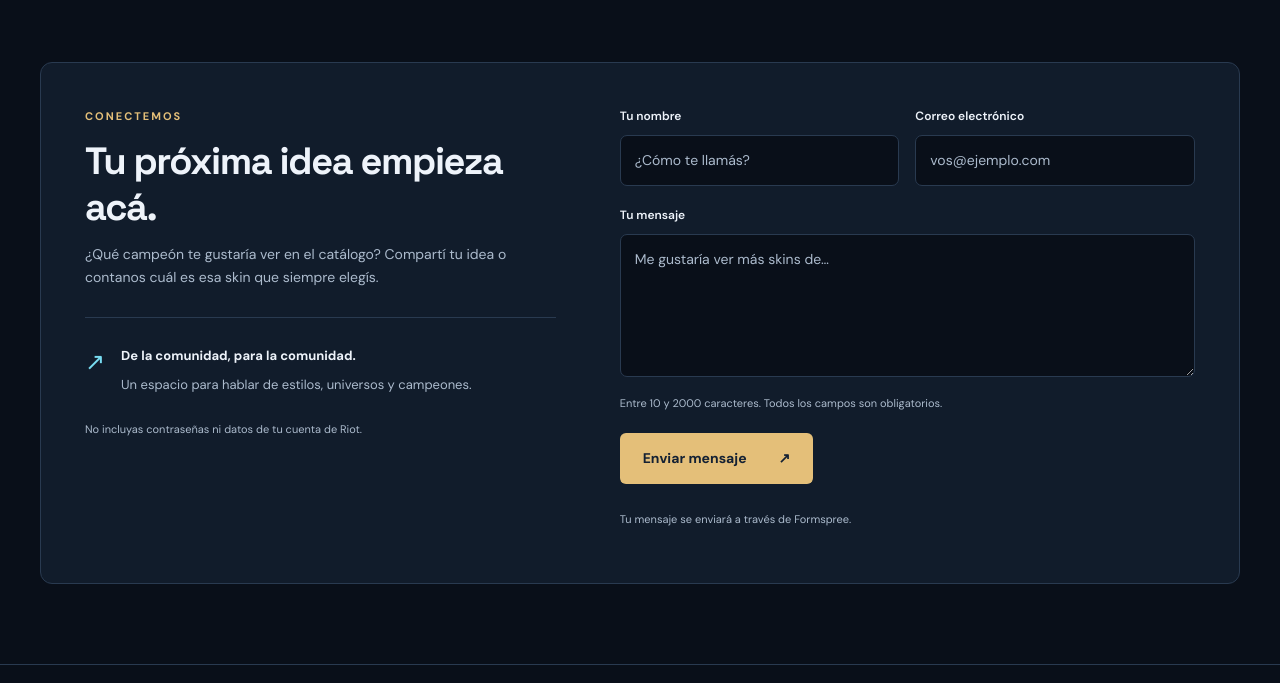
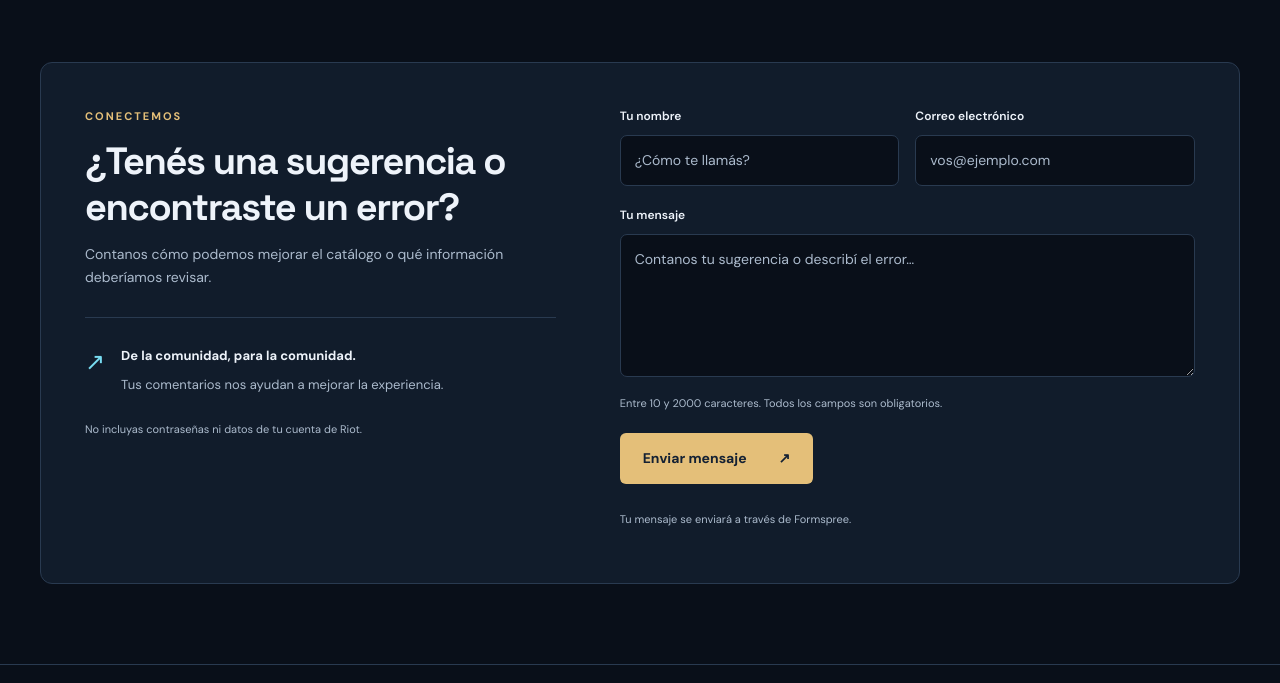
Before and after one commit to ccabeda/GRIETA-SKINS, a website: page index.html in a window 1280 px wide. Shown: the part 2060-2743 px from the top of the page. Drawn offline with Linux system fonts and the light colour scheme; no server answers.

Commit message:
fix: orienta el contacto a sugerencias y errores

```diff
--- a/index.html
+++ b/index.html
@@ -184,16 +184,13 @@
             <section id="contacto" aria-labelledby="titulo-contacto">
                 <div class="contacto-intro">
                     <p class="etiqueta">CONECTEMOS</p>
-                    <h2 id="titulo-contacto">Tu próxima idea empieza acá.</h2>
-                    <p>
-                        ¿Qué campeón te gustaría ver en el catálogo? Compartí tu idea o contanos cuál es esa skin que
-                        siempre elegís.
-                    </p>
+                    <h2 id="titulo-contacto">¿Tenés una sugerencia o encontraste un error?</h2>
+                    <p>Contanos cómo podemos mejorar el catálogo o qué información deberíamos revisar.</p>
                     <div class="contacto-detalle">
                         <span aria-hidden="true">↗</span>
                         <div>
                             <strong>De la comunidad, para la comunidad.</strong>
-                            <p>Un espacio para hablar de estilos, universos y campeones.</p>
+                            <p>Tus comentarios nos ayudan a mejorar la experiencia.</p>
                         </div>
                     </div>
                     <p class="nota-privacidad">No incluyas contraseñas ni datos de tu cuenta de Riot.</p>
@@ -234,7 +231,7 @@
                         rows="5"
                         aria-describedby="mensaje-ayuda error-mensaje"
                         required
-                        placeholder="Me gustaría ver más skins de…"
+                        placeholder="Contanos tu sugerencia o describí el error…"
                     ></textarea>
                     <p class="campo-error" id="error-mensaje" aria-live="polite" hidden></p>
                     <p class="mensaje-ayuda" id="mensaje-ayuda">
```
